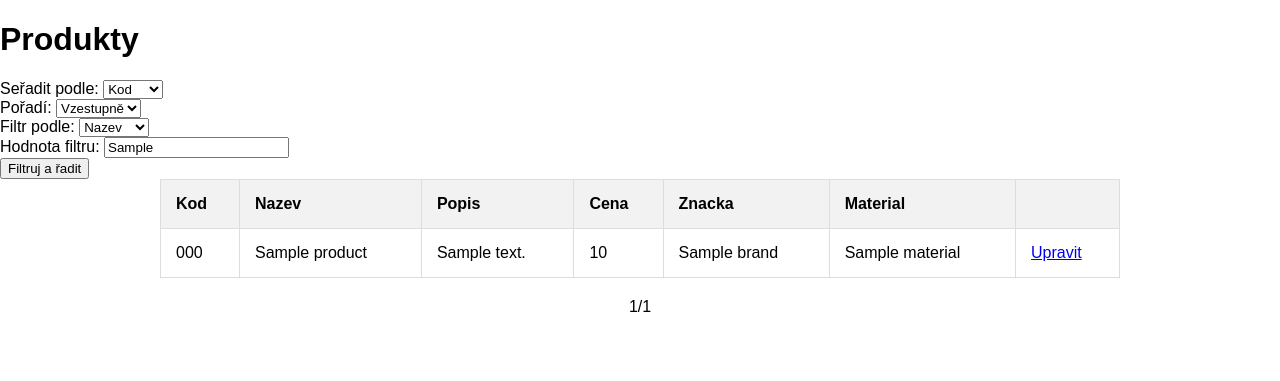
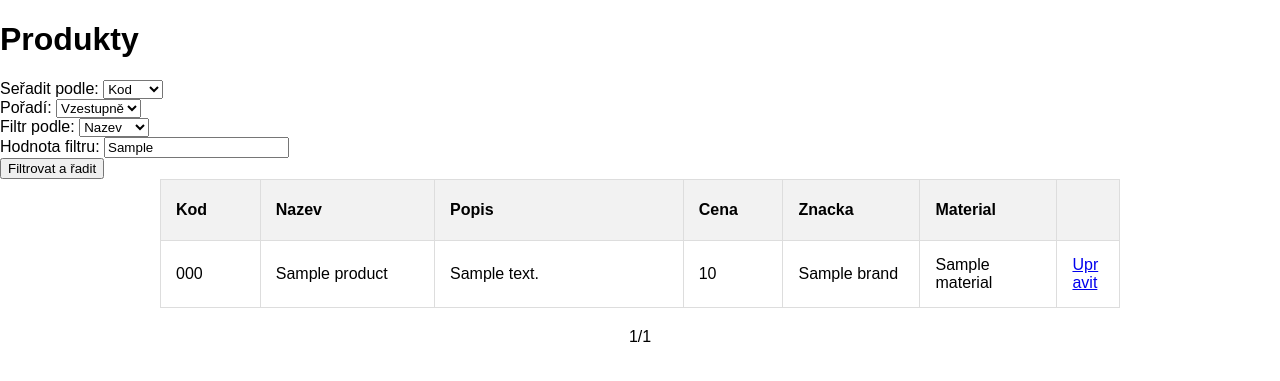
Before and after one commit to OndraMarek/testovaci_zadani, a Symfony app: template templates/product/index.html.twig in a window 1280 px wide. Shown: the top 381 px of the page. Run offline with Twig, Linux system fonts and the light colour scheme; the template is opened without the code that fills it: most values are stand-ins (such as "Sample title", 1, 10 or a date in 2020); style sheets or scripts are compiled from the project's sources; some libraries are stand-ins or nearby versions.

Commit message:
Enhance product table layout with fixed column widths and improved styling

```diff
--- a/assets/styles/app.css
+++ b/assets/styles/app.css
@@ -12,6 +12,7 @@ body {
 table {
   width: 100%;
   border-collapse: collapse;
+  table-layout: fixed;
 }
 
 th,
@@ -19,6 +20,8 @@ td {
   border: 1px solid #ddd;
   padding: 15px;
   text-align: left;
+  word-wrap: break-word;
+  height: 30px;
 }
 
 th {
@@ -28,6 +31,41 @@ th {
 
 tr:nth-child(even) {
   background-color: #f9f9f9;
+}
+
+th.code,
+td.code {
+  width: 10%;
+}
+
+th.name,
+td.name {
+  width: 20%;
+}
+
+th.description,
+td.description {
+  width: 30%;
+}
+
+th.price,
+td.price {
+  width: 10%;
+}
+
+th.brand,
+td.brand {
+  width: 15%;
+}
+
+th.material,
+td.material {
+  width: 15%;
+}
+
+th.edit,
+td.edit {
+  width: 5%;
 }
 
 tr:hover {
--- a/templates/product/index.html.twig
+++ b/templates/product/index.html.twig
@@ -37,32 +37,32 @@
         <input type="text" name="filter_value" id="filter_value" value="{{ filter_value }}">
     </div>
 
-    <button type="submit">Filtruj a řadit</button>
+    <button type="submit">Filtrovat a řadit</button>
 </form>
 
 <div class="table-container">
     <table>
         <thead>
                 <tr>
-                    <th>Kod</th>
-                    <th>Nazev</th>
-                    <th>Popis</th>
-                    <th>Cena</th>
-                    <th>Znacka</th>
-                    <th>Material</th>
-                    <th></th>
+                    <th class="code">Kod</th>
+                    <th class="name">Nazev</th>
+                    <th class="description">Popis</th>
+                    <th class="price">Cena</th>
+                    <th class="brand">Znacka</th>
+                    <th class="material">Material</th>
+                    <th class="edit"></th>
                 </tr>
         </thead>
         <tbody>
             {% for product in products %}
                 <tr>
-                    <td>{{ product.code }}</td>
-                    <td>{{ product.name }}</td>
-                    <td>{{ product.description }}</td>
-                    <td>{{ product.price }}</td>
-                    <td>{{ product.brand.name }}</td>
-                    <td>{{ product.material.name }}</td>
-                    <td><a href="{{ path('product_edit', {'id': product.id}) }}">Upravit</a></td>
+                    <td class="code">{{ product.code }}</td>
+                    <td class="name">{{ product.name }}</td>
+                    <td class="description">{{ product.description }}</td>
+                    <td class="price">{{ product.price }}</td>
+                    <td class="brand">{{ product.brand.name }}</td>
+                    <td class="material">{{ product.material.name }}</td>
+                    <td class="edit"><a href="{{ path('product_edit', {'id': product.id}) }}">Upravit</a></td>
                 </tr>
             {% endfor %}
         </tbody>
```
